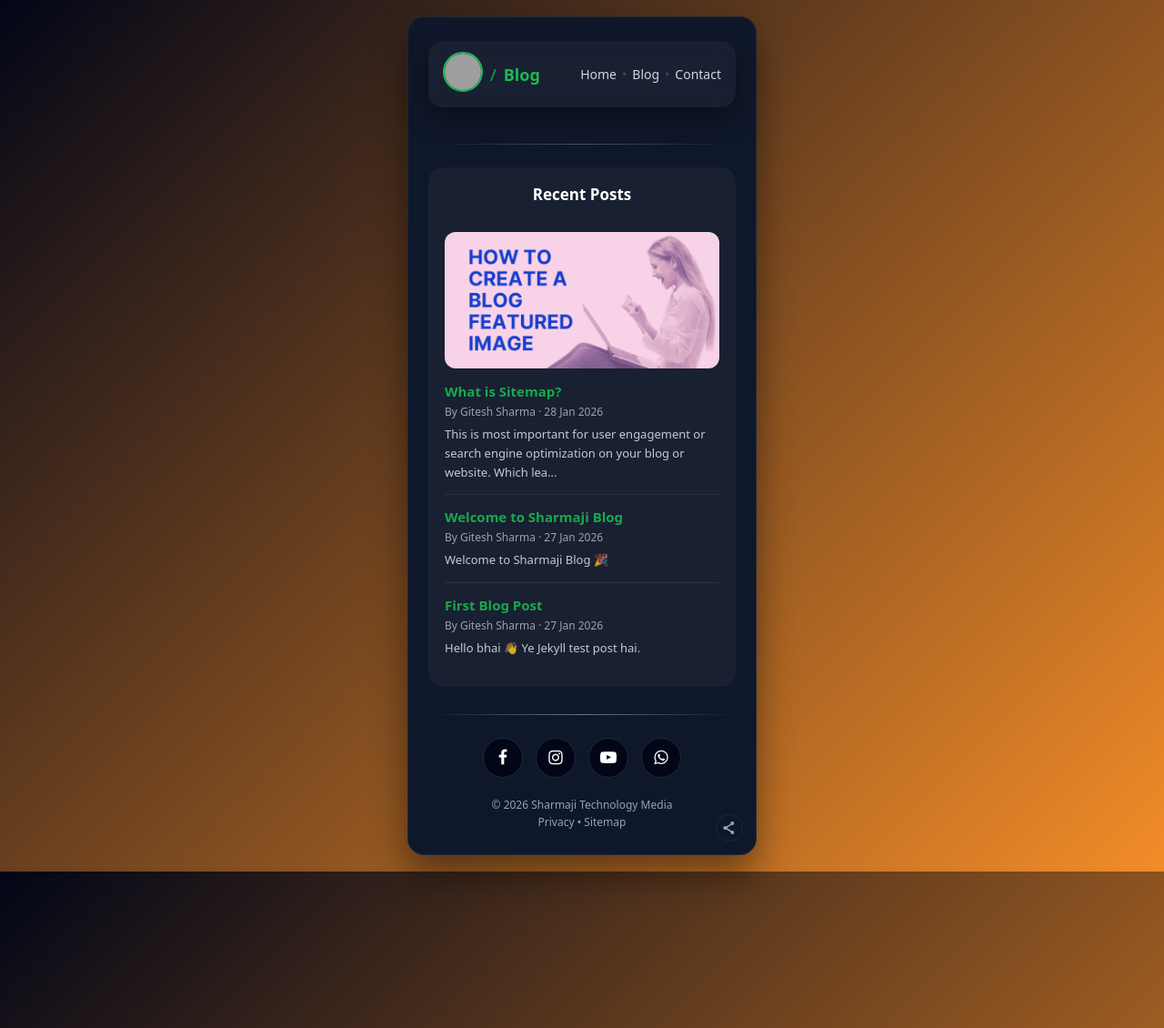
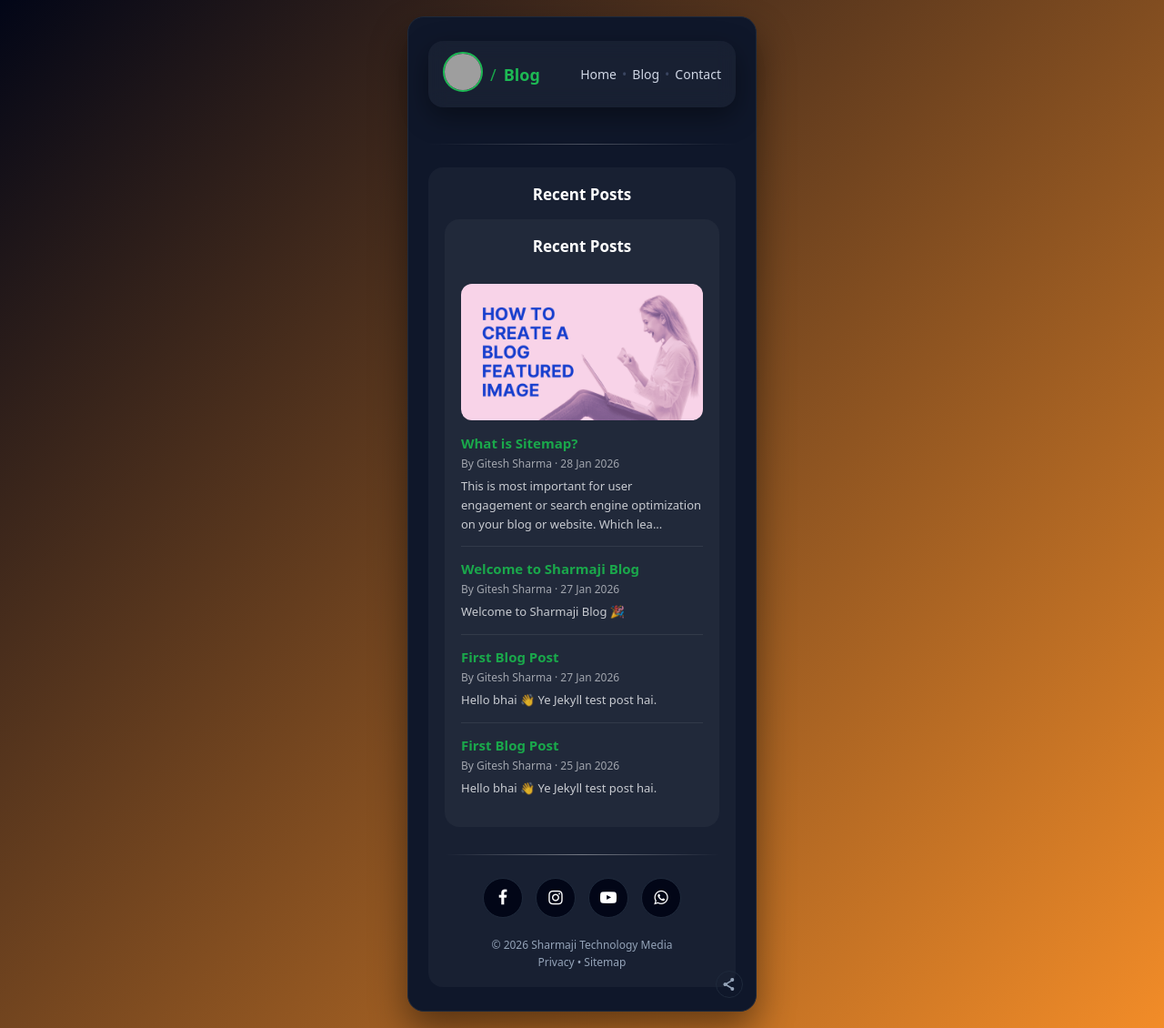
Before and after one commit to gitesh-sharma/blog, a Jekyll site: the page built from index.html, in a window 1280 px wide. Shown: the whole page at 91% size. Built offline with Jekyll 4.4.1, drawn with Linux system fonts in a browser that asks for light colours; grey boxes are pictures that could not be loaded.

Commit message:
Update index.html

```diff
--- a/index.html
+++ b/index.html
@@ -19,17 +19,21 @@
 <div class="recent-posts">
   <h3>Recent Posts</h3>
 
+  <div class="recent-posts">
+  <h3>Recent Posts</h3>
+
   <ul>
-    {% for post in site.posts limit:3 %}
+    {% for post in site.posts limit:5 %}
     <li class="recent-card">
+  <a href="{{ site.baseurl }}{{ post.url }}" class="recent-link">
 
     {% if post.image %}
     <img src="{{ post.image }}" alt="{{ post.title }}" class="recent-thumb">
     {% endif %}
 
-      <a href="{{ site.baseurl }}{{ post.url }}" class="recent-title">
+    <span class="recent-title">
       {{ post.title }}
-      </a>
+    </span>
 
     <div class="recent-meta">
       By {{ post.author | default: "Gitesh Sharma" }} ·
@@ -40,6 +44,7 @@
       {{ post.excerpt | strip_html | truncate: 110 }}
     </p>
 
+  </a>
 </li>
     {% endfor %}
   </ul>
```
Lines whose indentation alone changed are shown as unchanged.
